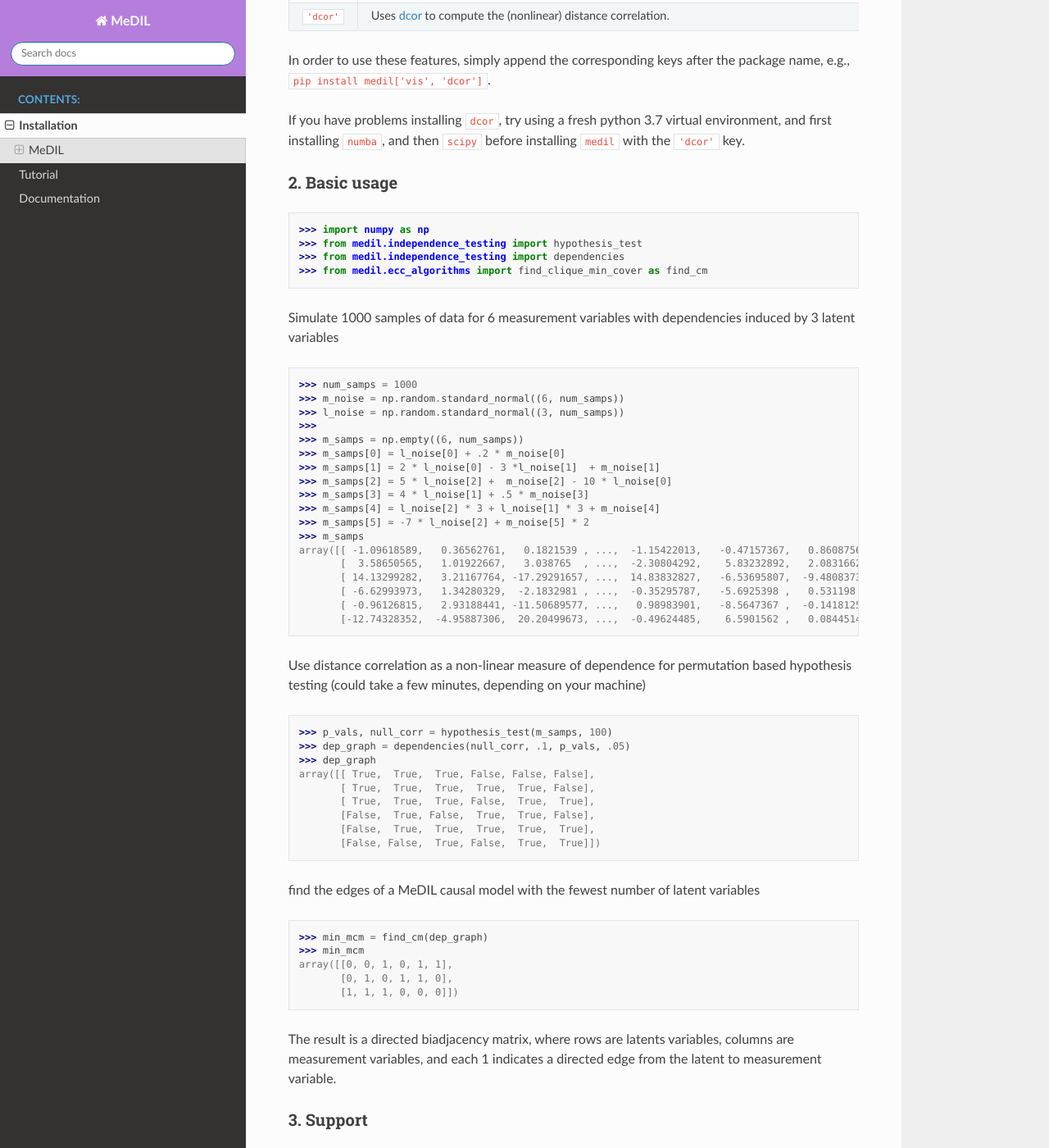
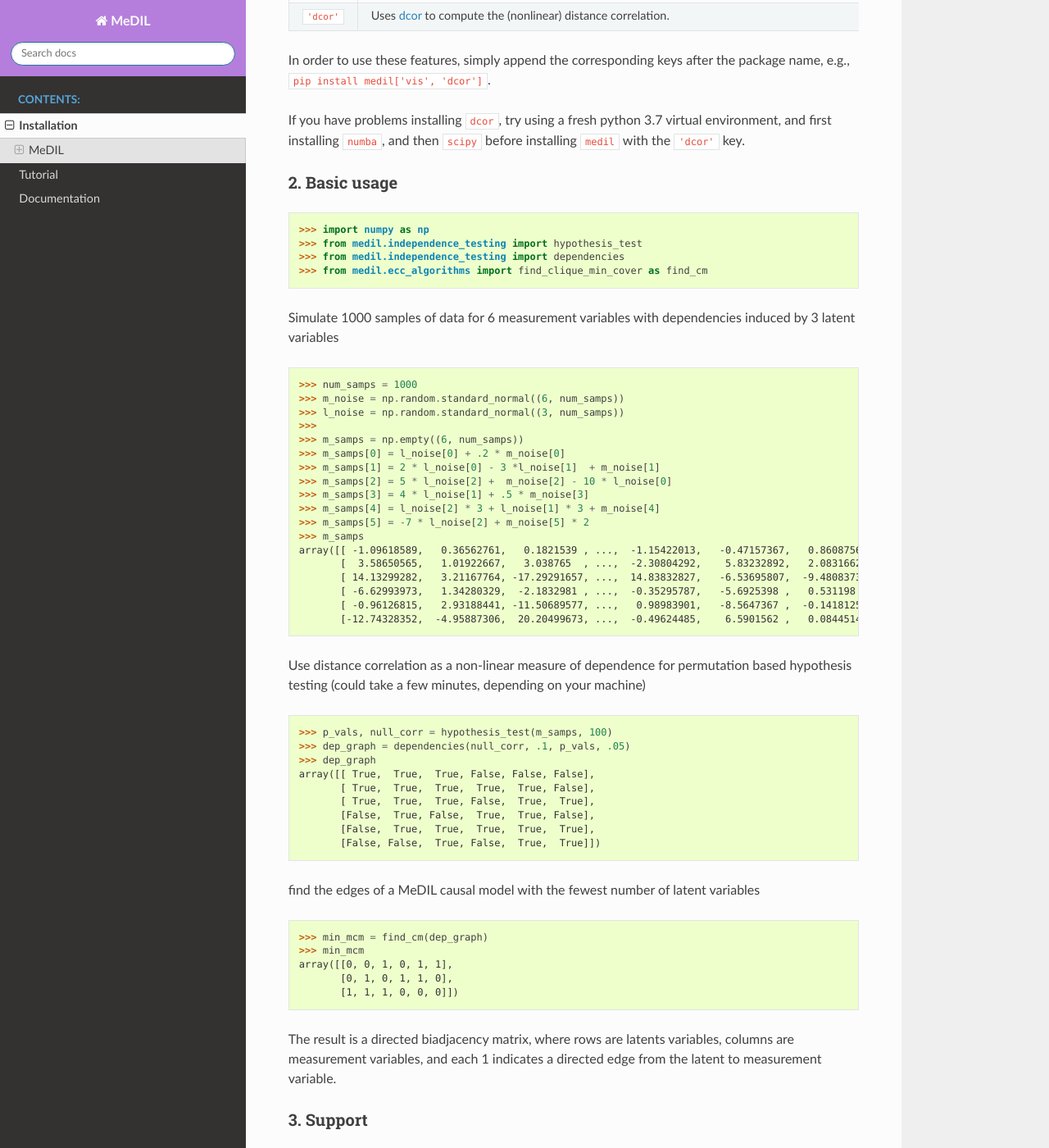
Before and after one commit to Alex-Markham/medil, a Sphinx documentation site: the page built from docs/installation.rst, in a window 1280 px wide and 1400 px high, scrolled down 823 px. Shown: the whole window at 82% size. Built offline with Sphinx 7.4.7 and the Read the Docs theme 2.0.0, drawn with Linux system fonts in a browser that asks for light colours.

Commit message:
added latex math ext and python syntax highlighting

```diff
--- a/docs/conf.py
+++ b/docs/conf.py
@@ -28,8 +28,11 @@ author = 'Alex Markham'
 # Add any Sphinx extension module names here, as strings. They can be
 # extensions coming with Sphinx (named 'sphinx.ext.*') or your custom
 # ones.
-extensions = ['m2r2', 'sphinx.ext.autodoc', 'sphinx.ext.autosummary', 'sphinx.ext.napoleon', 'sphinx_rtd_theme', 'sphinx.ext.viewcode']
+extensions = ['m2r2', 'sphinx.ext.autodoc', 'sphinx.ext.autosummary', 'sphinx.ext.napoleon', 'sphinx_rtd_theme', 'sphinx.ext.viewcode', 'sphinx.ext.mathjax']
 source_suffix = ['.rst', '.md']
+
+# The name of the Pygments (syntax highlighting) style to use.
+pygments_style = 'sphinx'
 
 autosummary_mock_imports = ['numpy']
 autosummary_generate = True
```
